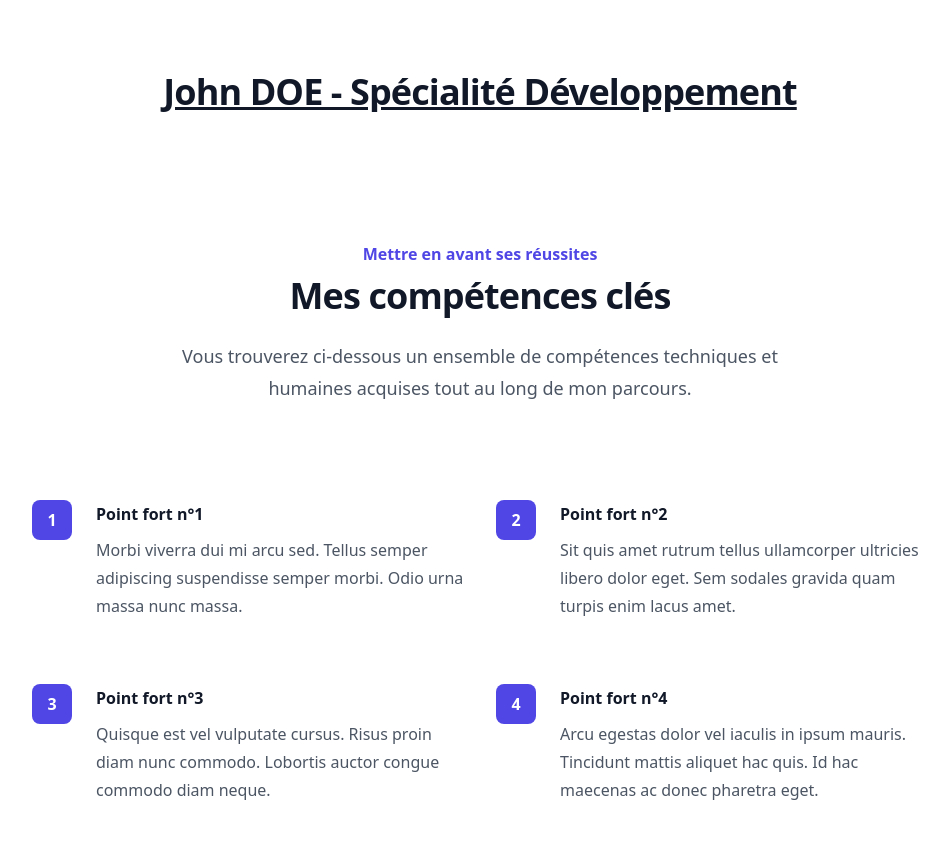
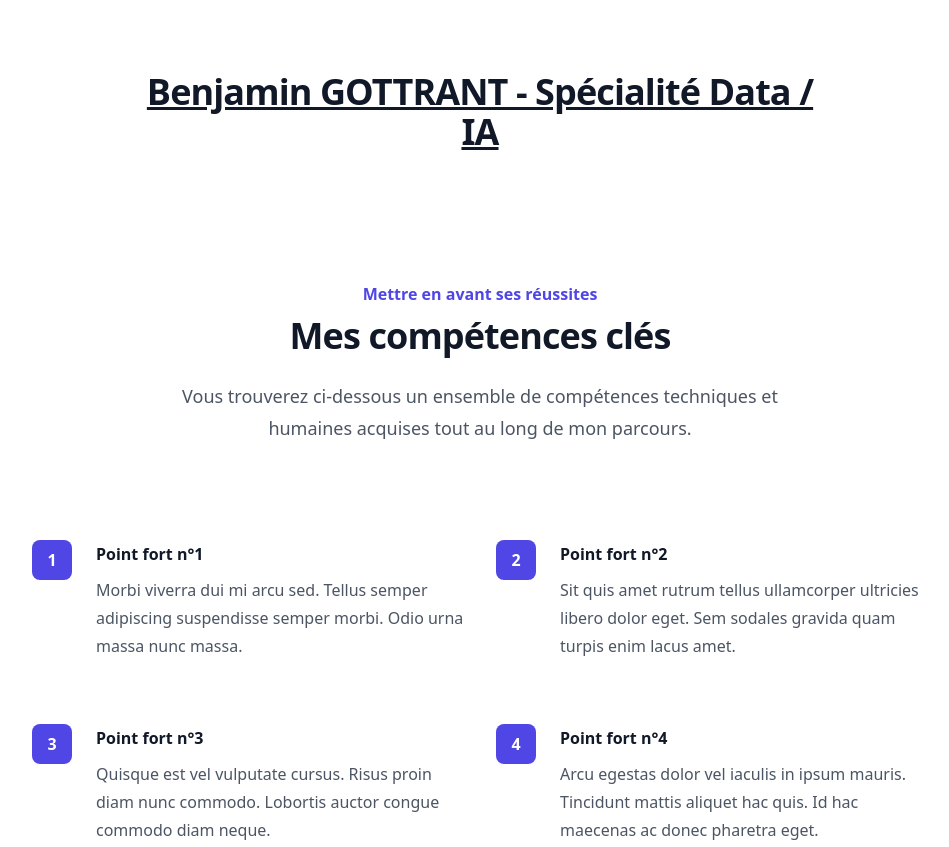
Before and after one commit to BenjaminGott/Profile, a plain HTML site: page index.html in a window 1280 px wide. Shown: the top 847 px of the page, without its empty margins (160-1109 px from the left). Drawn offline with nearby package versions, Linux system fonts and the light colour scheme.

Commit message:
first commit

```diff
--- a/index.html
+++ b/index.html
@@ -3,14 +3,14 @@
 <head>
     <meta charset="UTF-8">
     <meta name="viewport" content="width=device-width, initial-scale=1.0">
-    <title>John DOE - Fiche de suivi</title>
+    <title>Benjamin GOTTRANT - Fiche de suivi</title>
     <script src="https://cdn.tailwindcss.com"></script>
 </head>
 <body class="min-h-screen flex flex-col justify-between bg-white-100">
 
     <div class="mt-16 mx-auto max-w-7xl px-6 lg:px-8">
         <div class="mx-auto max-w-2xl lg:text-center">
-            <h1 class="mt-2 text-3xl font-bold tracking-tight text-gray-900 sm:text-4xl underline">John DOE - Spécialité Développement</h1>
+            <h1 class="mt-2 text-3xl font-bold tracking-tight text-gray-900 sm:text-4xl underline">Benjamin GOTTRANT - Spécialité Data / IA </h1>
         </div>
     </div>
 
```
